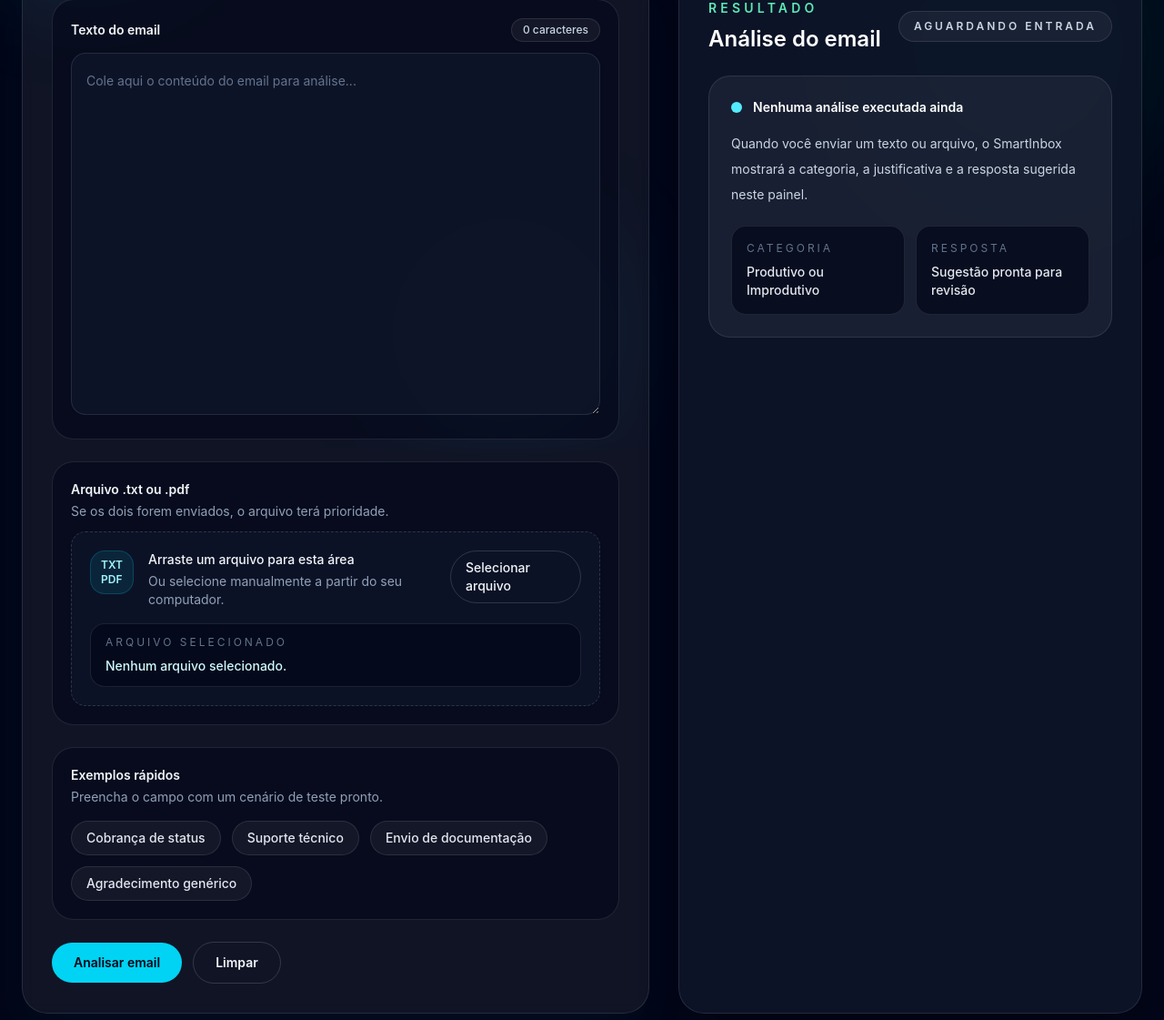
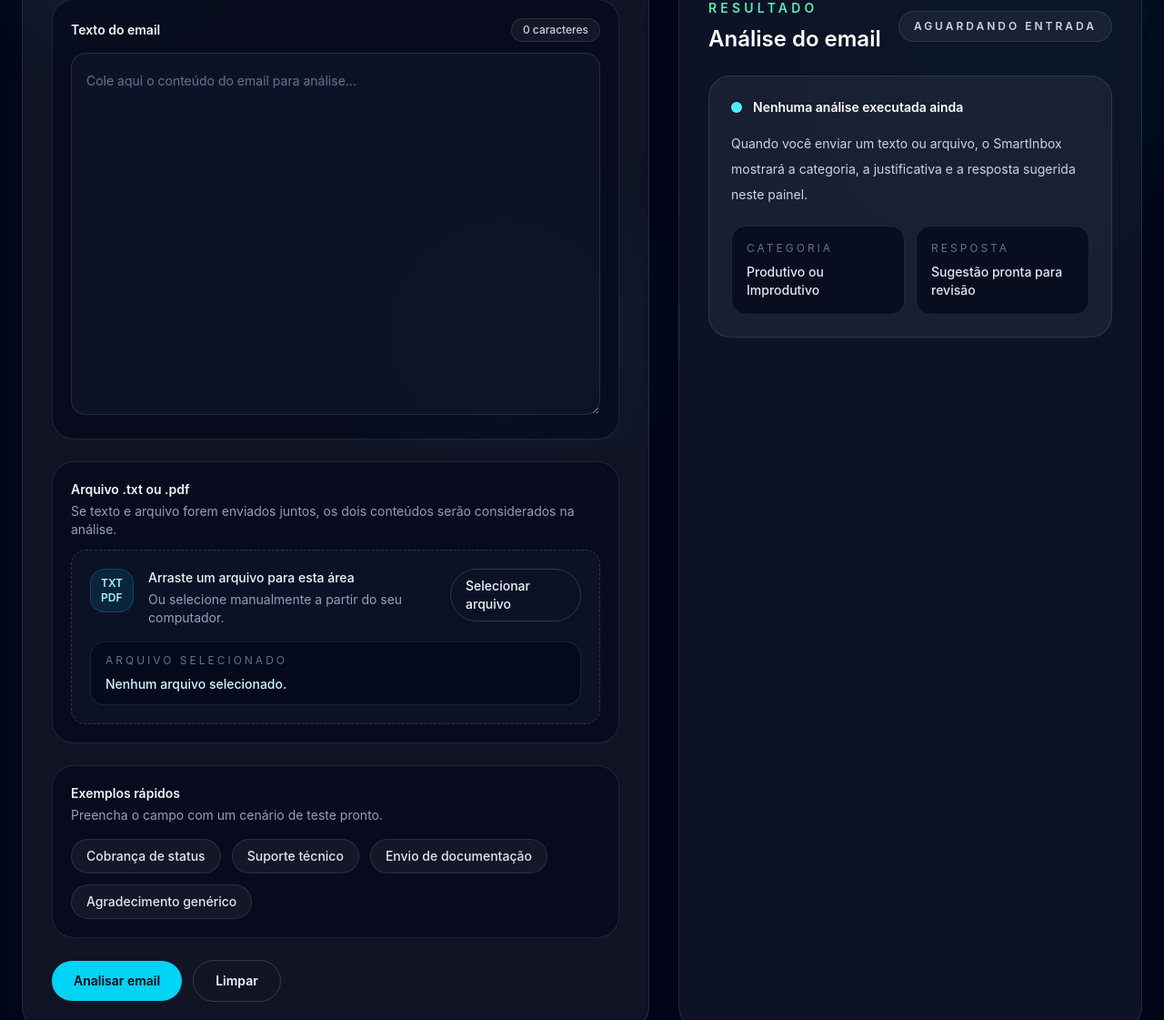
Before and after one commit to Mc-Nanes/SmartInbox, a FastAPI app: page / in a window 1280 px wide. Shown: the part 308-1429 px from the top of the page at 91% size. Run offline with FastAPI, Linux system fonts and the light colour scheme; style sheets or scripts are compiled from the project's sources.

Commit message:
alguns ajustes de design

```diff
--- a/app/static/app.js
+++ b/app/static/app.js
@@ -99,8 +99,7 @@ function updateFileSummary() {
     return;
   }
 
-  const priorityNote = hasTypedText() ? " - prioridade do arquivo ativa" : "";
-  fileSummary.textContent = `${file.name} - ${formatFileSize(file.size)}${priorityNote}`;
+  fileSummary.textContent = `${file.name} - ${formatFileSize(file.size)}`;
   updateDropzoneState();
 }
 
@@ -225,13 +224,13 @@ async function parseResponse(response) {
   return { detail: text };
 }
 
-function syncPriorityHint() {
+function syncCombinedContentHint() {
   if (getSelectedFile() && hasTypedText()) {
-    showFeedback("Texto e arquivo presentes. Se enviar ambos, o arquivo terá prioridade na análise.", "info", "priority");
+    showFeedback("Texto e arquivo presentes. Se enviar ambos, os dois conteúdos serão analisados em conjunto.", "info", "combined-input");
     return;
   }
 
-  if (hasFeedbackContext("priority")) {
+  if (hasFeedbackContext("combined-input")) {
     hideFeedback();
   }
 }
@@ -247,7 +246,7 @@ async function handleSubmit(event) {
   const textProvided = hasTypedText();
 
   if (file && textProvided) {
-    showFeedback("Texto e arquivo enviados juntos. O arquivo terá prioridade na análise.", "info", "priority");
+    showFeedback("Texto e arquivo presentes. Se enviar ambos, os dois conteúdos serão analisados em conjunto.", "info", "combined-input");
   } else {
     hideFeedback();
   }
@@ -278,11 +277,7 @@ async function handleSubmit(event) {
 
     renderResult(data);
 
-    if (file && textProvided) {
-      showFeedback("Análise concluída com sucesso. O arquivo enviado foi usado como prioridade.", "success", "submit");
-    } else {
-      showFeedback("Análise concluída com sucesso.", "success", "submit");
-    }
+    showFeedback("Análise concluída com sucesso.", "success", "submit");
   } catch (error) {
     resetResult();
     setStatusNote("Erro", "error");
@@ -320,7 +315,7 @@ async function handleCopyReply() {
 function handleFileSelection(file) {
   if (!file) {
     updateFileSummary();
-    syncPriorityHint();
+    syncCombinedContentHint();
     return;
   }
 
@@ -335,7 +330,7 @@ function handleFileSelection(file) {
   if (!hasTypedText()) {
     showFeedback(`Arquivo "${file.name}" pronto para envio.`, "info", "file");
   }
-  syncPriorityHint();
+  syncCombinedContentHint();
 }
 
 function handleDrop(event) {
@@ -348,10 +343,13 @@ function handleDrop(event) {
 
 function handleDragOver(event) {
   event.preventDefault();
+  dropzone.classList.remove("border-white/15");
   dropzone.classList.add("border-cyan-400/50", "bg-cyan-400/5");
 }
 
 function handleDragLeave() {
+  dropzone.classList.remove("border-cyan-400/50", "bg-cyan-400/5");
+  dropzone.classList.add("border-white/15");
   updateDropzoneState();
 }
 
@@ -371,11 +369,11 @@ function handleExampleClick(event) {
   textarea.value = exampleText;
   updateCharCount();
   updateFileSummary();
-  syncPriorityHint();
+  syncCombinedContentHint();
   textarea.focus();
 
   if (hadSelectedFile) {
-    showFeedback(`Exemplo "${exampleLabel}" preenchido. O arquivo selecionado foi removido para priorizar o texto de teste.`, "info", "example");
+    showFeedback(`Exemplo "${exampleLabel}" preenchido. O arquivo selecionado foi removido para usar apenas o texto de teste.`, "info", "example");
     return;
   }
 
@@ -385,7 +383,7 @@ function handleExampleClick(event) {
 textarea.addEventListener("input", () => {
   updateCharCount();
   updateFileSummary();
-  syncPriorityHint();
+  syncCombinedContentHint();
 });
 
 fileInput.addEventListener("change", () => {
--- a/app/templates/index.html
+++ b/app/templates/index.html
@@ -28,7 +28,6 @@
             a justificativa e uma resposta sugerida.
           </p>
         </div>
-
       </header>
 
       <section class="grid gap-8 xl:grid-cols-[1.15fr_0.85fr]">
@@ -54,10 +53,10 @@
             <section class="rounded-3xl border border-white/10 bg-slate-950/55 p-5">
               <div class="mb-3">
                 <p class="text-sm font-semibold text-slate-100">Arquivo .txt ou .pdf</p>
-                <p class="mt-1 text-sm text-slate-400">Se os dois forem enviados, o arquivo terá prioridade.</p>
+                <p class="mt-1 text-sm text-slate-400">Se texto e arquivo forem enviados juntos, os dois conteúdos serão considerados na análise.</p>
               </div>
 
-              <div id="dropzone" class="rounded-2xl border border-dashed border-white/15 bg-slate-900/70 p-5 transition-all duration-300 hover:border-cyan-300/30">
+              <div id="dropzone" class="rounded-2xl border border-dashed border-white/15 bg-slate-900/70 p-5 transition-colors duration-200">
                 <div class="flex flex-col gap-4 md:flex-row md:items-start md:justify-between">
                   <div class="flex gap-4">
                     <div class="flex h-12 w-12 shrink-0 items-center justify-center rounded-2xl border border-cyan-400/20 bg-cyan-400/10 text-xs font-semibold text-cyan-200">
```
Also changed, not shown: app/services/analysis_orchestrator.py (+16 -2 lines).
